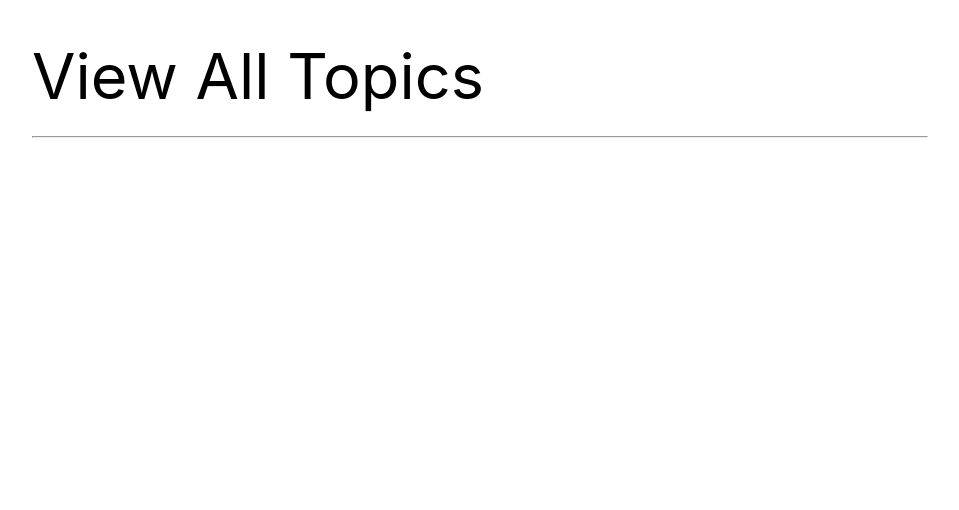
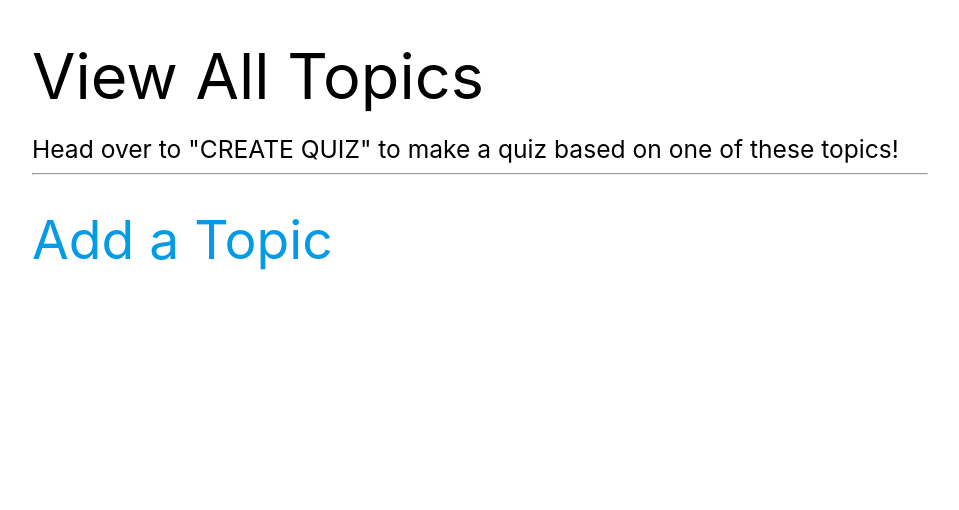
Before and after one commit to BrandonSamaroo/Quizle, a Django app: page /topics/ in a window 1280 px wide. Shown: the part 64-574 px from the top of the page, without its empty margins (160-1119 px from the left). Run offline with Django 4.2, Linux system fonts and the light colour scheme; data that the repository does not hold is empty.

Commit message:
CBV topic list

```diff
--- a/quizle/main_app/templates/main_app/topic_list.html
+++ b/quizle/main_app/templates/main_app/topic_list.html
@@ -3,10 +3,13 @@
 {% block content %}
 
 <h1>View All Topics</h1>
+<h5>Head over to "CREATE QUIZ" to make a quiz based on one of these topics!</h5>
 <hr>
 {% for topic in topic_list %}
-    <h1>{{topic.name}}</h1>
+    <h3>{{topic.name}}</h3>
 {% endfor %}
+
+<a href="{% url 'topics_create' %}"> <h2>Add a Topic</h2></a>
 
 
  {% endblock %}
--- a/quizle/main_app/urls.py
+++ b/quizle/main_app/urls.py
@@ -9,6 +9,7 @@ urlpatterns = [
     path("", views.home, name="home"),
     path("accounts/profile/<int:pk>", views.Profile.as_view(), name="profile"),
     path("topics/", views.Topics.as_view(), name="topics"),
+    path("topics/create/", views.TopicCreate.as_view(), name="topics_create"),
     path("search/", views.search, name="search"),
     path("createquiz/", views.create_quiz, name="create_quiz"),
     path("createquiz/questions/", views.create_quiz_questions, name="create_quiz_questions"),
--- a/quizle/main_app/views.py
+++ b/quizle/main_app/views.py
@@ -43,6 +43,11 @@ class Profile(DetailView):
 class Topics(ListView):
     model = Topic
 
+class TopicCreate(CreateView):
+    model = Topic
+    fields = '__all__'
+    success_url = '/topics/'
+
 def search(request):
     return render(request, "main_app/search.html")
 
```
Also changed, not shown: quizle/main_app/templates/main_app/topic_form.html (added, +19 -0 lines).
